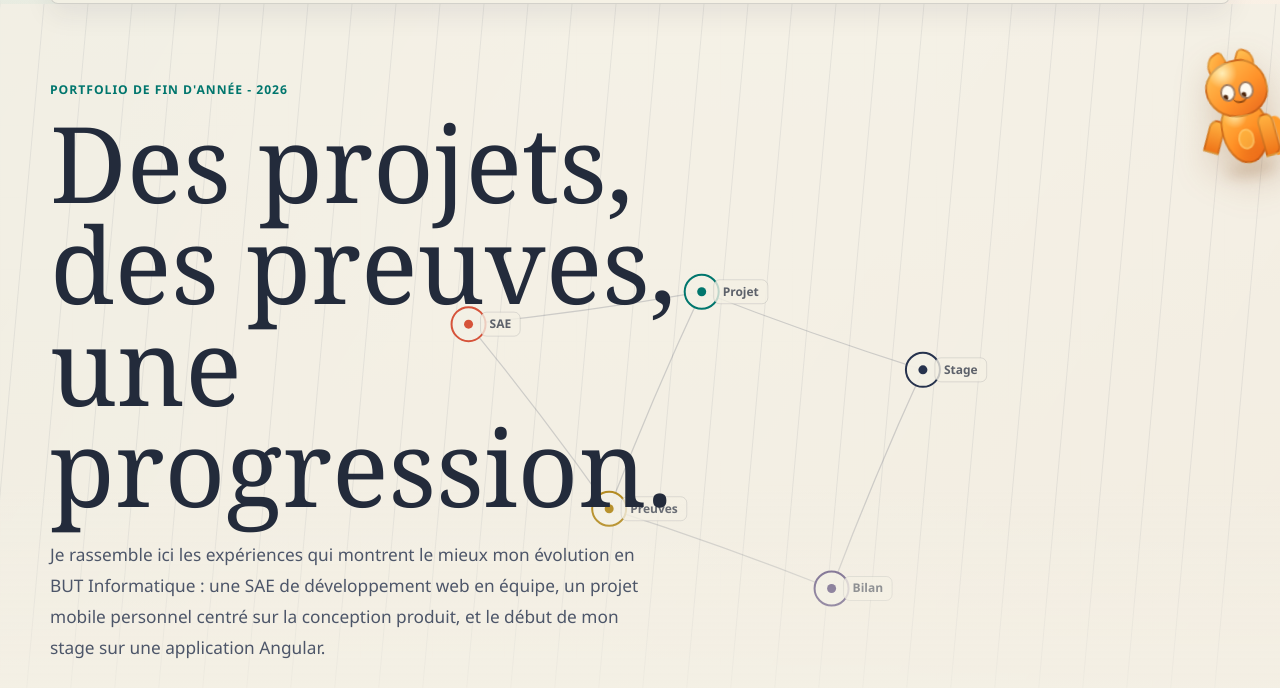
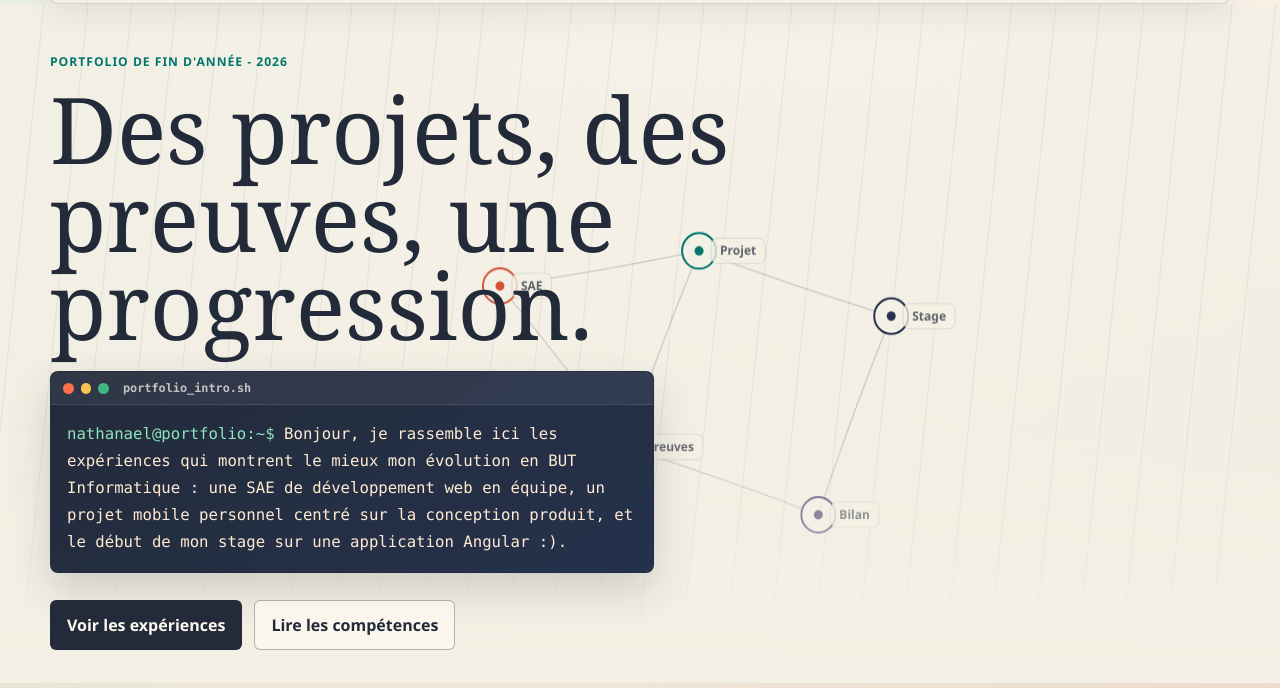
Before and after one commit to MrsMega/Portfolio, a plain HTML site: page index.html in a window 1280 px wide. Shown: the part 91-779 px from the top of the page. Drawn offline with Linux system fonts and the light colour scheme.

Commit message:
ajout terminale refacto mascotte dans branche

```diff
--- a/index.html
+++ b/index.html
@@ -13,27 +13,6 @@
 <body>
   <div class="scroll-meter" aria-hidden="true">
     <span></span>
-  </div>
-  <div class="scroll-companion" aria-hidden="true">
-    <div class="companion-character">
-      <span class="companion-shadow"></span>
-      <span class="companion-ear companion-ear-left"></span>
-      <span class="companion-ear companion-ear-right"></span>
-      <span class="companion-body">
-        <span class="companion-belly"></span>
-        <span class="companion-paw companion-paw-left"></span>
-        <span class="companion-paw companion-paw-right"></span>
-      </span>
-      <span class="companion-head">
-        <span class="companion-eye companion-eye-left">
-          <span class="companion-pupil"></span>
-        </span>
-        <span class="companion-eye companion-eye-right">
-          <span class="companion-pupil"></span>
-        </span>
-        <span class="companion-smile"></span>
-      </span>
-    </div>
   </div>
 
   <header class="site-header">
@@ -67,12 +46,22 @@
         <div class="hero-copy reveal">
           <p class="eyebrow">Portfolio de fin d'ann&eacute;e - 2026</p>
           <h1 id="hero-title">Des projets, des preuves, une progression.</h1>
-          <p class="hero-intro">
-            Je rassemble ici les exp&eacute;riences qui montrent le mieux mon &eacute;volution en BUT
-            Informatique : une SAE de d&eacute;veloppement web en &eacute;quipe, un projet mobile
-            personnel centr&eacute; sur la conception produit, et le d&eacute;but de mon stage sur une
-            application Angular.
-          </p>
+          <div
+            class="hero-terminal"
+            data-terminal-text="Bonjour, je rassemble ici les exp&eacute;riences qui montrent le mieux mon &eacute;volution en BUT Informatique : une SAE de d&eacute;veloppement web en &eacute;quipe, un projet mobile personnel centr&eacute; sur la conception produit, et le d&eacute;but de mon stage sur une application Angular :)."
+          >
+            <div class="terminal-bar" aria-hidden="true">
+              <span></span>
+              <span></span>
+              <span></span>
+              <strong>portfolio_intro.sh</strong>
+            </div>
+            <p class="hero-intro">
+              <span class="terminal-prompt">nathanael@portfolio:~$</span>
+              <span data-terminal-output></span>
+              <span class="terminal-cursor" aria-hidden="true"></span>
+            </p>
+          </div>
 
           <div class="hero-actions" aria-label="Acces rapides">
             <a class="button button-primary" href="#experiences">Voir les exp&eacute;riences</a>
--- a/script.js
+++ b/script.js
@@ -856,75 +856,69 @@ function setupCanvasMap() {
   });
 }
 
-function setupScrollCompanion() {
-  const companion = document.querySelector(".scroll-companion");
-  const character = document.querySelector(".companion-character");
+function setupHeroTerminal() {
+  const terminal = document.querySelector(".hero-terminal");
+  const output = document.querySelector("[data-terminal-output]");
 
-  if (!companion || !character) {
+  if (!terminal || !output) {
     return;
   }
 
-  const pointer = {
-    x: window.innerWidth * 0.46,
-    y: window.innerHeight * 0.42
-  };
-  let lastScrollY = window.scrollY;
-  let scrollVelocity = 0;
-  let ticking = false;
+  const text = terminal.dataset.terminalText || "";
+  const cursor = terminal.querySelector(".terminal-cursor");
+  let index = 0;
+  let started = false;
 
-  function clampValue(value, min, max) {
-    return Math.min(max, Math.max(min, value));
+  function finish() {
+    output.textContent = text;
+    cursor?.classList.add("is-idle");
   }
 
-  function updateCompanion() {
-    ticking = false;
+  function typeNext() {
+    output.textContent = text.slice(0, index);
 
-    const scrollable = document.documentElement.scrollHeight - window.innerHeight;
-    const ratio = scrollable > 0 ? window.scrollY / scrollable : 0;
-    const minY = clampValue(window.innerHeight * 0.16, 94, 150);
-    const maxY = Math.max(minY + 80, window.innerHeight - 174);
-    const nextY = minY + (maxY - minY) * ratio;
-    const delta = window.scrollY - lastScrollY;
-
-    scrollVelocity = scrollVelocity * 0.72 + delta * 0.28;
-    lastScrollY = window.scrollY;
-
-    const bounds = character.getBoundingClientRect();
-    const centerX = bounds.left + bounds.width / 2;
-    const centerY = nextY + bounds.height / 2;
-    const lookX = clampValue((pointer.x - centerX) / 24, -4.5, 4.5);
-    const lookY = clampValue((pointer.y - centerY) / 34, -3.5, 3.5);
-    const turn = clampValue((pointer.x - centerX) / 31, -15, 11);
-    const tilt = clampValue(scrollVelocity * 0.04, -9, 9);
-
-    companion.style.setProperty("--companion-y", `${nextY.toFixed(1)}px`);
-    companion.style.setProperty("--look-x", `${lookX.toFixed(2)}px`);
-    companion.style.setProperty("--look-y", `${lookY.toFixed(2)}px`);
-    companion.style.setProperty("--turn", `${turn.toFixed(2)}deg`);
-    companion.style.setProperty("--tilt", `${tilt.toFixed(2)}deg`);
-  }
-
-  function requestUpdate() {
-    if (ticking) {
+    if (index >= text.length) {
+      cursor?.classList.add("is-idle");
       return;
     }
 
-    ticking = true;
-    requestAnimationFrame(updateCompanion);
+    const current = text[index];
+    index += 1;
+    const delay = current === "." || current === ":" || current === "," ? 90 : 22;
+    window.setTimeout(typeNext, delay);
   }
 
-  window.addEventListener(
-    "pointermove",
-    (event) => {
-      pointer.x = event.clientX;
-      pointer.y = event.clientY;
-      requestUpdate();
+  function start() {
+    if (started) {
+      return;
+    }
+
+    started = true;
+
+    if (reduceMotion) {
+      finish();
+      return;
+    }
+
+    typeNext();
+  }
+
+  if (!("IntersectionObserver" in window)) {
+    start();
+    return;
+  }
+
+  const observer = new IntersectionObserver(
+    (entriesList) => {
+      if (entriesList.some((entry) => entry.isIntersecting)) {
+        start();
+        observer.disconnect();
+      }
     },
-    { passive: true }
+    { threshold: 0.35 }
   );
-  window.addEventListener("scroll", requestUpdate, { passive: true });
-  window.addEventListener("resize", requestUpdate);
-  requestUpdate();
+
+  observer.observe(terminal);
 }
 
 injectContent();
@@ -934,4 +928,4 @@ setupCompetenceTabs();
 setupScrollMeter();
 setupActiveNav();
 setupCanvasMap();
-setupScrollCompanion();
+setupHeroTerminal();
--- a/styles.css
+++ b/styles.css
@@ -81,187 +81,6 @@ img {
   transform: scaleX(0);
   transform-origin: left;
   background: linear-gradient(90deg, var(--red), var(--green), var(--gold));
-}
-
-.scroll-companion {
-  --companion-y: 118px;
-  --look-x: -2px;
-  --look-y: 0px;
-  --turn: -8deg;
-  --tilt: 0deg;
-  position: fixed;
-  top: 0;
-  right: 0.1rem;
-  z-index: 44;
-  width: 104px;
-  height: 100vh;
-  pointer-events: none;
-}
-
-.companion-character {
-  position: absolute;
-  top: 0;
-  right: -0.45rem;
-  width: 88px;
-  height: 126px;
-  transform:
-    translate3d(0, var(--companion-y), 0)
-    rotateZ(var(--tilt))
-    rotateY(var(--turn));
-  transform-style: preserve-3d;
-  filter: drop-shadow(0 16px 18px rgba(123, 60, 10, 0.22));
-  animation: companion-float 4.6s ease-in-out infinite;
-}
-
-.companion-shadow {
-  position: absolute;
-  left: 18px;
-  right: 18px;
-  bottom: 1px;
-  height: 12px;
-  border-radius: 50%;
-  background: rgba(123, 60, 10, 0.2);
-  filter: blur(7px);
-  transform: translateZ(-26px);
-}
-
-.companion-body {
-  position: absolute;
-  left: 20px;
-  right: 19px;
-  bottom: 13px;
-  height: 65px;
-  border: 2px solid rgba(101, 48, 10, 0.28);
-  border-radius: 44% 56% 48% 52% / 42% 45% 55% 58%;
-  background:
-    radial-gradient(circle at 32% 22%, rgba(255, 237, 176, 0.9), transparent 23%),
-    radial-gradient(circle at 58% 72%, rgba(206, 78, 13, 0.24), transparent 36%),
-    linear-gradient(145deg, #ffc24d, #ff8e24 56%, #e86215);
-  transform: translateZ(12px);
-  transform-style: preserve-3d;
-}
-
-.companion-belly {
-  position: absolute;
-  left: 14px;
-  right: 14px;
-  bottom: 12px;
-  height: 21px;
-  border-radius: 50%;
-  background: rgba(255, 199, 79, 0.56);
-  box-shadow: inset 0 0 0 2px rgba(255, 238, 184, 0.28);
-}
-
-.companion-paw {
-  position: absolute;
-  top: 16px;
-  width: 17px;
-  height: 34px;
-  border: 2px solid rgba(101, 48, 10, 0.24);
-  border-radius: 999px 999px 12px 12px;
-  background: linear-gradient(180deg, #ffb241, #ef7418);
-  transform-origin: top center;
-}
-
-.companion-paw-left {
-  left: -11px;
-  transform: rotate(24deg) translateZ(-7px);
-}
-
-.companion-paw-right {
-  right: -7px;
-  height: 43px;
-  border-radius: 999px 999px 999px 9px;
-  transform: rotate(-7deg) translateZ(38px);
-  box-shadow: 9px 3px 0 -2px #ff9a28;
-}
-
-.companion-head {
-  position: absolute;
-  top: 8px;
-  left: 10px;
-  width: 65px;
-  height: 58px;
-  border: 2px solid rgba(101, 48, 10, 0.28);
-  border-radius: 56% 44% 49% 51% / 48% 54% 46% 52%;
-  background:
-    radial-gradient(circle at 30% 18%, rgba(255, 242, 190, 0.94), transparent 25%),
-    linear-gradient(145deg, #ffc85a, #ff922a 58%, #e8661c);
-  transform: translateZ(30px);
-  transform-style: preserve-3d;
-}
-
-.companion-ear {
-  position: absolute;
-  top: 0;
-  width: 22px;
-  height: 23px;
-  border: 2px solid rgba(101, 48, 10, 0.22);
-  background: linear-gradient(145deg, #ffc253, #ff8b24);
-  transform: translateZ(20px);
-}
-
-.companion-ear-left {
-  left: 15px;
-  border-radius: 72% 28% 62% 38%;
-  transform: rotate(-24deg) translateZ(20px);
-}
-
-.companion-ear-right {
-  right: 22px;
-  border-radius: 28% 72% 38% 62%;
-  transform: rotate(26deg) translateZ(20px);
-}
-
-.companion-eye {
-  position: absolute;
-  top: 21px;
-  width: 16px;
-  height: 18px;
-  border: 2px solid rgba(101, 48, 10, 0.62);
-  border-radius: 50%;
-  background: var(--white);
-  overflow: hidden;
-}
-
-.companion-eye-left {
-  left: 13px;
-}
-
-.companion-eye-right {
-  right: 13px;
-}
-
-.companion-pupil {
-  position: absolute;
-  left: 4.5px;
-  top: 5px;
-  width: 5px;
-  height: 6px;
-  border-radius: 50%;
-  background: #4b2309;
-  transform: translate3d(var(--look-x), var(--look-y), 0);
-}
-
-.companion-smile {
-  position: absolute;
-  left: 25px;
-  bottom: 12px;
-  width: 15px;
-  height: 7px;
-  border-bottom: 2px solid rgba(101, 48, 10, 0.68);
-  border-radius: 0 0 999px 999px;
-}
-
-@keyframes companion-float {
-  0%,
-  100% {
-    margin-top: 0;
-  }
-
-  50% {
-    margin-top: -8px;
-  }
 }
 
 .site-header,
@@ -362,7 +181,7 @@ img {
   min-height: 76vh;
   display: grid;
   align-items: center;
-  padding: 4.8rem 0 2.8rem;
+  padding: 3.1rem 0 2.1rem;
   overflow: hidden;
 }
 
@@ -426,17 +245,94 @@ img {
 }
 
 .hero h1 {
-  max-width: 12ch;
+  max-width: 15.5ch;
   margin-top: 0.9rem;
-  font-size: 6.6rem;
+  font-size: 5.75rem;
 }
 
 .hero-intro {
-  max-width: 62ch;
+  margin: 0;
+  color: #ffead2;
+  font-family: "Cascadia Mono", Consolas, "Courier New", monospace;
+  font-size: 0.98rem;
+  line-height: 1.72;
+}
+
+.hero-terminal {
+  max-width: 66ch;
   margin: 1.35rem 0 0;
-  color: var(--ink-soft);
-  font-size: 1.08rem;
-  line-height: 1.8;
+  overflow: hidden;
+  border: 1px solid rgba(35, 43, 59, 0.28);
+  border-radius: 8px;
+  background:
+    linear-gradient(145deg, rgba(35, 43, 59, 0.95), rgba(38, 50, 77, 0.93)),
+    var(--ink);
+  box-shadow: 0 18px 42px rgba(35, 43, 59, 0.18);
+}
+
+.terminal-bar {
+  display: flex;
+  align-items: center;
+  gap: 0.42rem;
+  min-height: 2.05rem;
+  padding: 0 0.75rem;
+  border-bottom: 1px solid rgba(255, 250, 240, 0.1);
+  background: rgba(255, 250, 240, 0.06);
+}
+
+.terminal-bar span {
+  width: 0.68rem;
+  height: 0.68rem;
+  border-radius: 50%;
+}
+
+.terminal-bar span:nth-child(1) {
+  background: #ff6f4b;
+}
+
+.terminal-bar span:nth-child(2) {
+  background: #f6c453;
+}
+
+.terminal-bar span:nth-child(3) {
+  background: #41b883;
+}
+
+.terminal-bar strong {
+  margin-left: 0.45rem;
+  color: rgba(255, 250, 240, 0.72);
+  font-family: "Cascadia Mono", Consolas, "Courier New", monospace;
+  font-size: 0.74rem;
+  font-weight: 700;
+}
+
+.hero-terminal .hero-intro {
+  min-height: 8.6rem;
+  padding: 1rem;
+}
+
+.terminal-prompt {
+  color: #8be5bd;
+}
+
+[data-terminal-output] {
+  overflow-wrap: anywhere;
+}
+
+.terminal-cursor {
+  display: inline-block;
+  width: 0.58em;
+  height: 1.1em;
+  margin-left: 0.15rem;
+  vertical-align: -0.16em;
+  background: #ffb442;
+  animation: terminal-caret 900ms steps(1) infinite;
+}
+
+@keyframes terminal-caret {
+  50% {
+    opacity: 0;
+  }
 }
 
 .hero-actions {
@@ -1103,10 +999,6 @@ details ul {
 }
 
 @media (max-width: 1180px) {
-  .scroll-companion {
-    display: none;
-  }
-
   .site-header,
   .hero-grid,
   .section,
@@ -1115,7 +1007,7 @@ details ul {
   }
 
   .hero h1 {
-    font-size: 5.4rem;
+    font-size: 5rem;
   }
 
   .section-heading h2 {
@@ -1135,12 +1027,12 @@ details ul {
 
   .hero {
     min-height: auto;
-    padding-top: 4rem;
+    padding-top: 3rem;
   }
 
   .hero h1 {
-    max-width: 13ch;
-    font-size: 4.7rem;
+    max-width: 15ch;
+    font-size: 4.25rem;
   }
 
   .hero-intro {
@@ -1175,10 +1067,6 @@ details ul {
 }
 
 @media (max-width: 760px) {
-  .scroll-companion {
-    display: none;
-  }
-
   .site-header {
     top: 0.5rem;
     align-items: stretch;
@@ -1200,19 +1088,24 @@ details ul {
   }
 
   .hero {
-    padding-top: 2.6rem;
+    padding-top: 2.1rem;
     padding-bottom: 2rem;
   }
 
   .hero h1 {
-    max-width: 11ch;
-    font-size: 3.45rem;
+    max-width: 14ch;
+    font-size: 3.1rem;
     line-height: 1;
   }
 
   .hero-intro {
     font-size: 1rem;
     line-height: 1.68;
+  }
+
+  .hero-terminal .hero-intro {
+    min-height: 10rem;
+    padding: 0.85rem;
   }
 
   .section-heading h2 {
@@ -1426,8 +1319,4 @@ details ul {
     opacity: 1;
     transform: none;
   }
-
-  .companion-character {
-    animation: none;
-  }
 }
```
